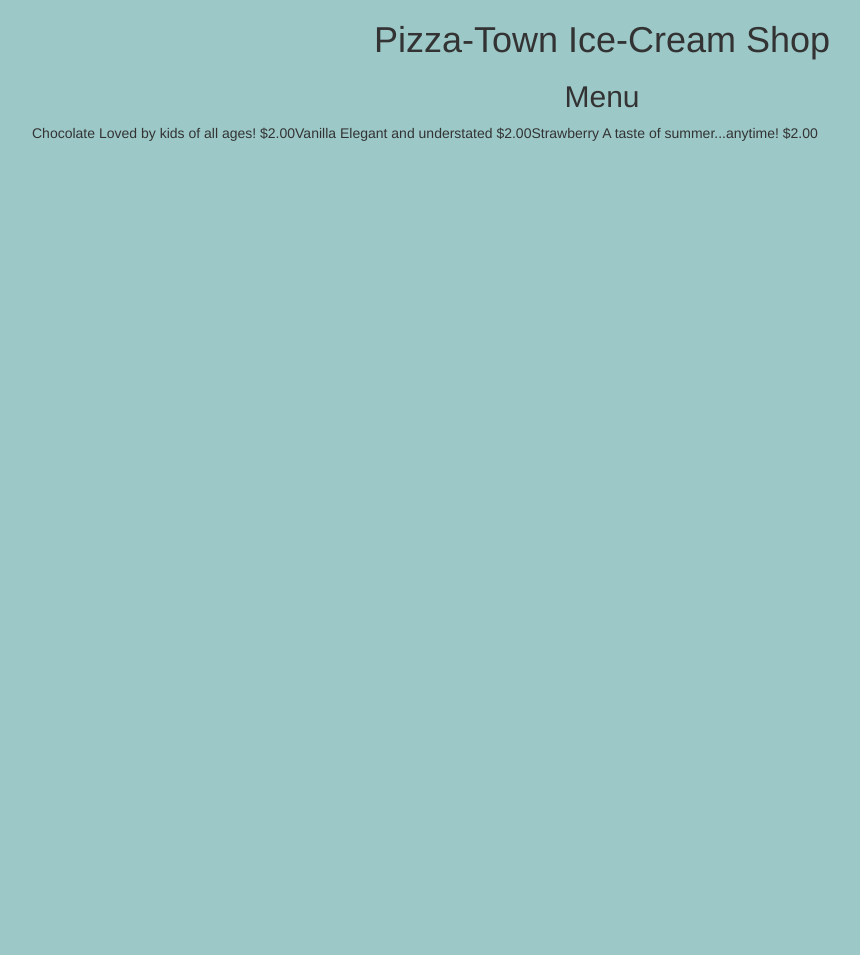
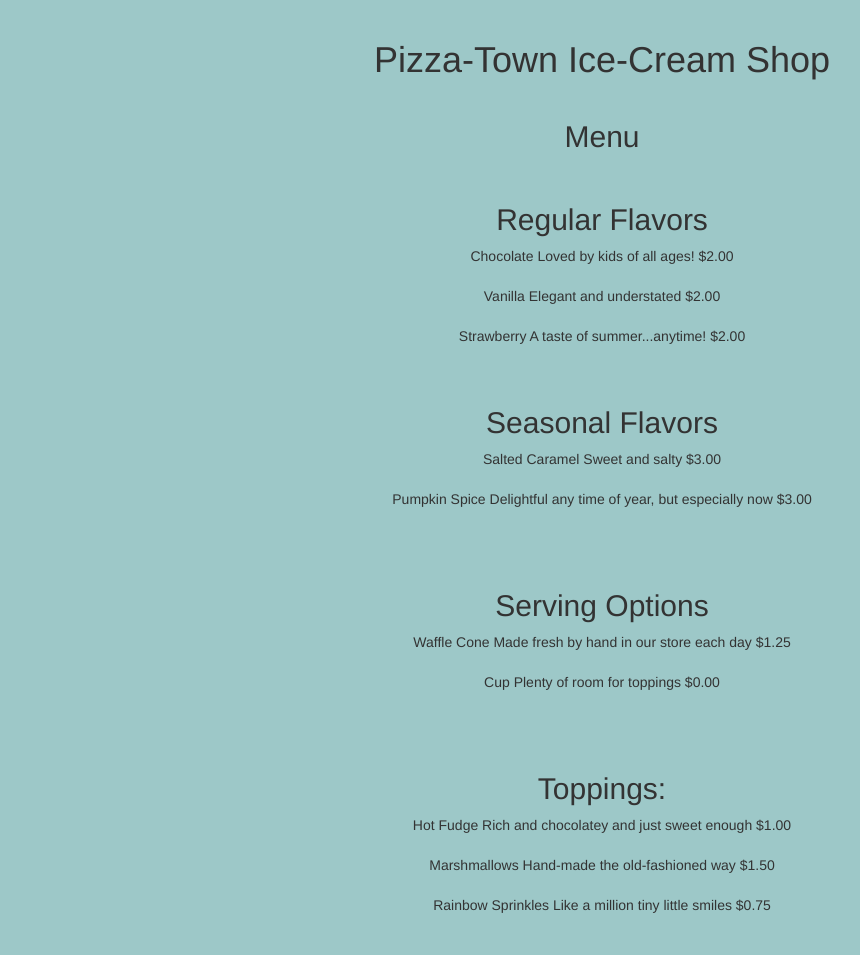
Before and after one commit to caseydemo/project1, a website: page app/index.html in a window 1280 px wide. Shown: the whole page, without its empty margins (38-898 px from the left). Before the commit the page ends 800 px from the top, so only its background shows below. Drawn offline with nearby package versions, Linux system fonts and the light colour scheme.

Commit message:
finished adding all menu items to page the long way - now to refactor with loops and use pretty css

```diff
--- a/app/index.html
+++ b/app/index.html
@@ -26,8 +26,44 @@
 
 	<div class="container">
 
-		<!-- MENU ITEMS imported from products.js and printed to the document.innerHTML here -->
-		<div id="regular"></div>
+		<div id="regular">
+
+			<!-- MENU ITEMS imported from products.js and printed to the document.innerHTML here -->
+			<h2>Regular Flavors</h2>
+			<div class = "menu-item" id="chocolate"></div><br>
+			<div class = "menu-item" id="vanilla"></div><br>
+			<div class = "menu-item" id="strawberry"></div>
+			<br>
+
+		</div>
+		<div id="seasonal">
+
+			<!-- MENU ITEMS imported from products.js and printed to the document.innerHTML here -->
+			<h2>Seasonal Flavors</h2>
+			<div class = "menu-item" id="salted-caramel"></div><br>
+			<div class = "menu-item" id="pumpkin-spice"></div><br>
+			<br>
+
+		</div>
+		<div id="serving-options">
+
+			<!-- MENU ITEMS imported from products.js and printed to the document.innerHTML here -->
+			<h2>Serving Options</h2>
+			<div class = "menu-item" id="cup"></div><br>
+			<div class = "menu-item" id="cone"></div><br>
+			<br>
+
+		</div>
+		<div id="toppings">
+
+			<!-- MENU ITEMS imported from products.js and printed to the document.innerHTML here -->
+			<h2>Toppings:</h2>
+			<div class = "menu-item" id="hot-fudge"></div><br>
+			<div class = "menu-item" id="marshmellows"></div><br>
+			<div class = "menu-item" id="rainbow-sprinkles"></div><br>
+			<br>
+
+		</div>
 
 	</div>
 
--- a/app/products.js
+++ b/app/products.js
@@ -1,4 +1,13 @@
-var menuRegular = document.getElementById('regular');
+var Chocolate = document.getElementById('chocolate');
+var Vanilla = document.getElementById('vanilla');
+var Strawberry = document.getElementById('strawberry');
+var saltedCaramel = document.getElementById('salted-caramel');
+var pumpkinSpice = document.getElementById('pumpkin-spice');
+var Cup = document.getElementById('cup');
+var Cone = document.getElementById('cone');
+var hotFudge = document.getElementById('hot-fudge');
+var Marshmellows = document.getElementById('marshmellows');
+var rainbowSprinkles = document.getElementById('rainbow-sprinkles');
 
 
 
@@ -82,19 +91,67 @@ var products = {
 
 };
 
+
+// Regular Flavors
+
 // Chocolate
-document.getElementById("regular").innerHTML += (products['Regular Flavors'][0]['name']) + " ";
-document.getElementById("regular").innerHTML += (products['Regular Flavors'][0]['description']) + " $";
-document.getElementById("regular").innerHTML +=  products['Regular Flavors'][0]['price'];
+document.getElementById("chocolate").innerHTML += (products['Regular Flavors'][0]['name']) + " ";
+document.getElementById("chocolate").innerHTML += (products['Regular Flavors'][0]['description']) + " $";
+document.getElementById("chocolate").innerHTML +=  products['Regular Flavors'][0]['price'];
 
-document.write('<br/>');
 
-document.getElementById("regular").innerHTML += (products['Regular Flavors'][1]['name']) + " ";
-document.getElementById("regular").innerHTML += (products['Regular Flavors'][1]['description']) + " $";
-document.getElementById("regular").innerHTML +=  products['Regular Flavors'][1]['price'];
+// Vanilla
+document.getElementById("vanilla").innerHTML += (products['Regular Flavors'][1]['name']) + " ";
+document.getElementById("vanilla").innerHTML += (products['Regular Flavors'][1]['description']) + " $";
+document.getElementById("vanilla").innerHTML +=  products['Regular Flavors'][1]['price'];
 
-document.write('<br/>');
 
-document.getElementById("regular").innerHTML += (products['Regular Flavors'][2]['name']) + " ";
-document.getElementById("regular").innerHTML += (products['Regular Flavors'][2]['description']) + " $";
-document.getElementById("regular").innerHTML +=  products['Regular Flavors'][2]['price'];
+// Strawberry
+document.getElementById("strawberry").innerHTML += (products['Regular Flavors'][2]['name']) + " ";
+document.getElementById("strawberry").innerHTML += (products['Regular Flavors'][2]['description']) + " $";
+document.getElementById("strawberry").innerHTML +=  products['Regular Flavors'][2]['price'];
+
+
+// Seasonal Flavors
+
+// Salted Caramel
+document.getElementById("salted-caramel").innerHTML += (products['Seasonal Flavors'][0]['name']) + " ";
+document.getElementById("salted-caramel").innerHTML += (products['Seasonal Flavors'][0]['description']) + " $";
+document.getElementById("salted-caramel").innerHTML +=  products['Seasonal Flavors'][0]['price'];
+
+// Pumpkin Spice
+document.getElementById("pumpkin-spice").innerHTML += (products['Seasonal Flavors'][1]['name']) + " ";
+document.getElementById("pumpkin-spice").innerHTML += (products['Seasonal Flavors'][1]['description']) + " $";
+document.getElementById("pumpkin-spice").innerHTML +=  products['Seasonal Flavors'][1]['price'];
+
+
+// Serving Options
+
+// Cup
+document.getElementById("cup").innerHTML += (products['Serving Options'][0]['name']) + " ";
+document.getElementById("cup").innerHTML += (products['Serving Options'][0]['description']) + " $";
+document.getElementById("cup").innerHTML +=  products['Serving Options'][0]['price'];
+
+// Cone
+document.getElementById("cone").innerHTML += (products['Serving Options'][1]['name']) + " ";
+document.getElementById("cone").innerHTML += (products['Serving Options'][1]['description']) + " $";
+document.getElementById("cone").innerHTML +=  products['Serving Options'][1]['price'];
+
+
+
+// Toppings
+
+// Hot Fudge
+document.getElementById("hot-fudge").innerHTML += (products['Toppings'][0]['name']) + " ";
+document.getElementById("hot-fudge").innerHTML += (products['Toppings'][0]['description']) + " $";
+document.getElementById("hot-fudge").innerHTML +=  products['Toppings'][0]['price'];
+
+// Marshmellows
+document.getElementById("marshmellows").innerHTML += (products['Toppings'][1]['name']) + " ";
+document.getElementById("marshmellows").innerHTML += (products['Toppings'][1]['description']) + " $";
+document.getElementById("marshmellows").innerHTML +=  products['Toppings'][1]['price'];
+
+// Rainbow Sprinkles
+document.getElementById("rainbow-sprinkles").innerHTML += (products['Toppings'][2]['name']) + " ";
+document.getElementById("rainbow-sprinkles").innerHTML += (products['Toppings'][2]['description']) + " $";
+document.getElementById("rainbow-sprinkles").innerHTML +=  products['Toppings'][2]['price'];
--- a/app/style.css
+++ b/app/style.css
@@ -4,4 +4,8 @@ body{
 
 h1, h2 {
 	text-align: center;
+	padding-top: 20px;
 }
+.menu-item{
+	text-align: center;
+}
```
